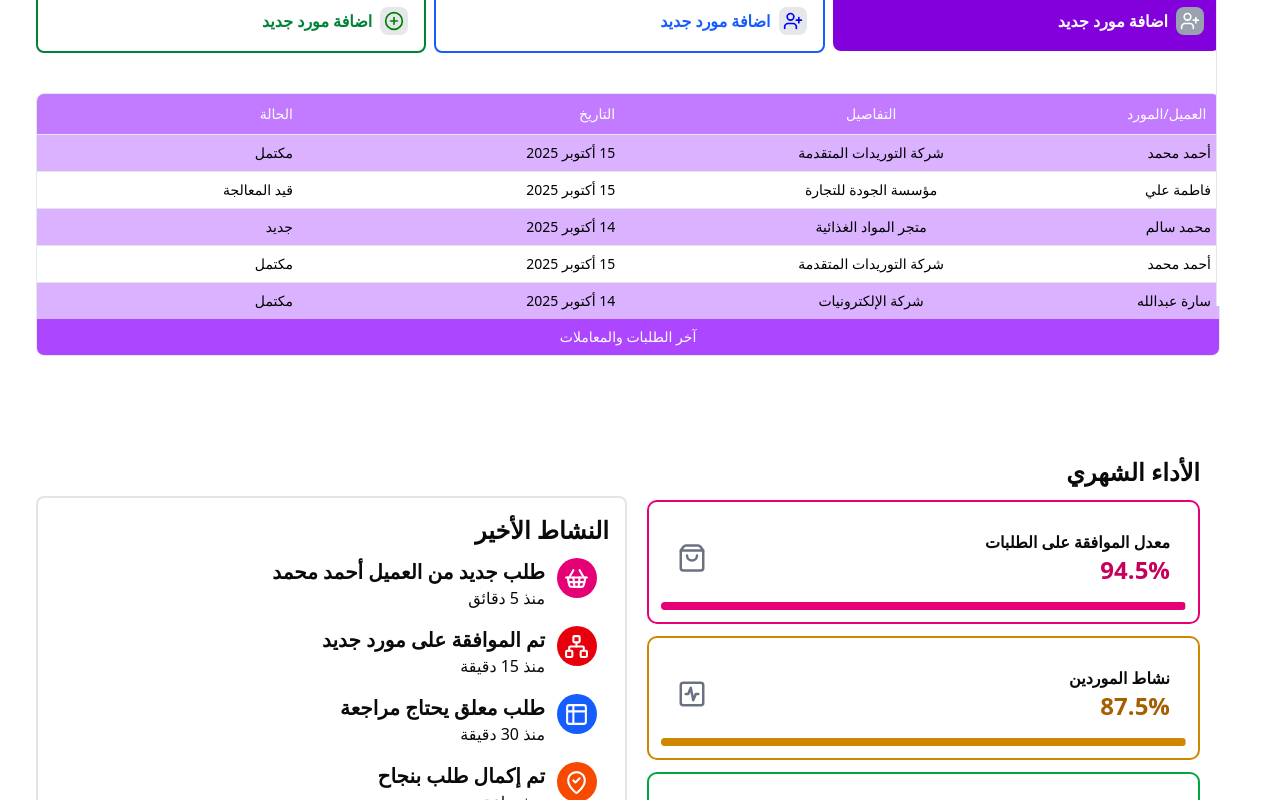
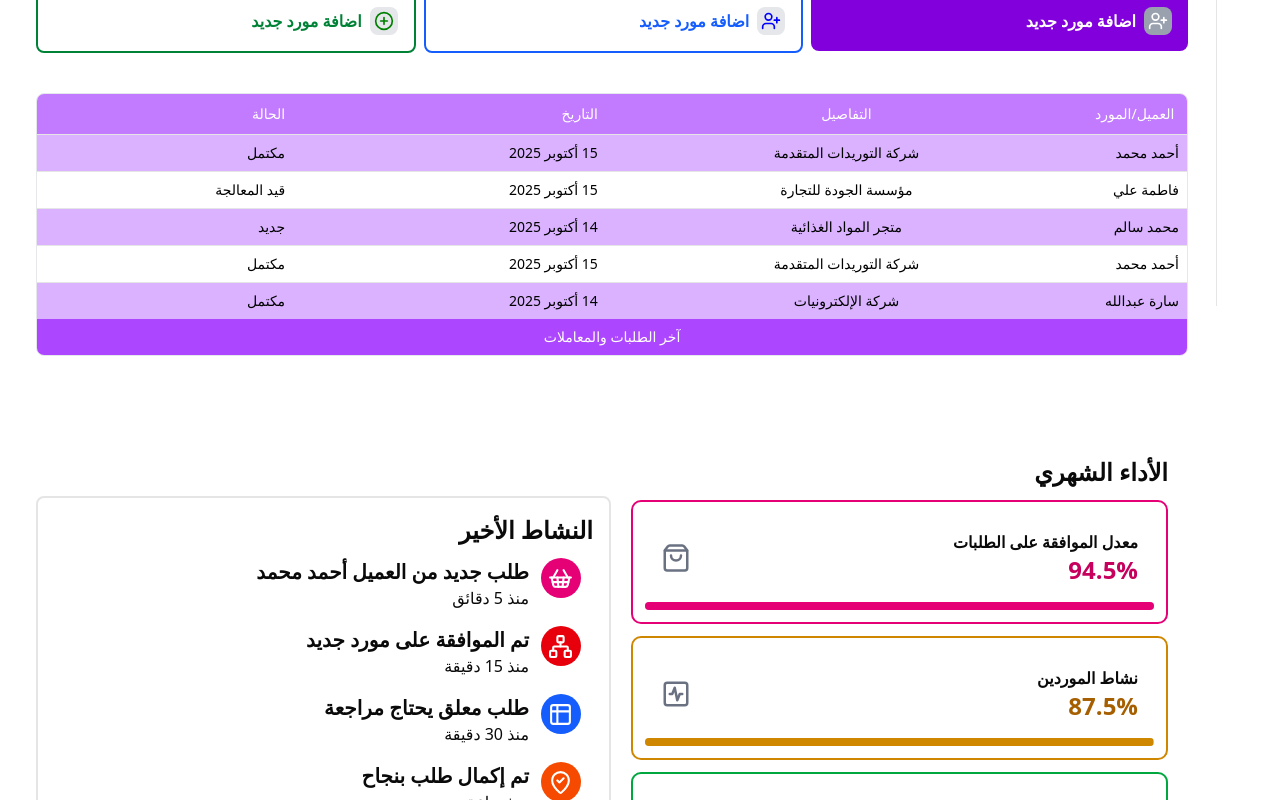
Before and after one commit to SaraAlsukary/MarketDashboard, a Next.js app: page / in a window 1280 px wide. Shown: the part 494-1294 px from the top of the page. Built offline with nearby package versions, Linux system fonts and the light colour scheme.

Commit message:
fixing main

```diff
--- a/src/components/Common/Sidebar/Sidebar.tsx
+++ b/src/components/Common/Sidebar/Sidebar.tsx
@@ -180,7 +180,7 @@ export default function AppSidebar({ children }: { children: React.ReactNode })
                 />
                 <main className={cn(
                     "container flex-1 overflow-auto w-full",
-                    "p-4 pt-20 lg:pt-10 lg:pr-10",
+                    "p-4 pt-20 lg:pt-10 lg:pr-18",
                 )}>
                     {children}
                 </main>
```
